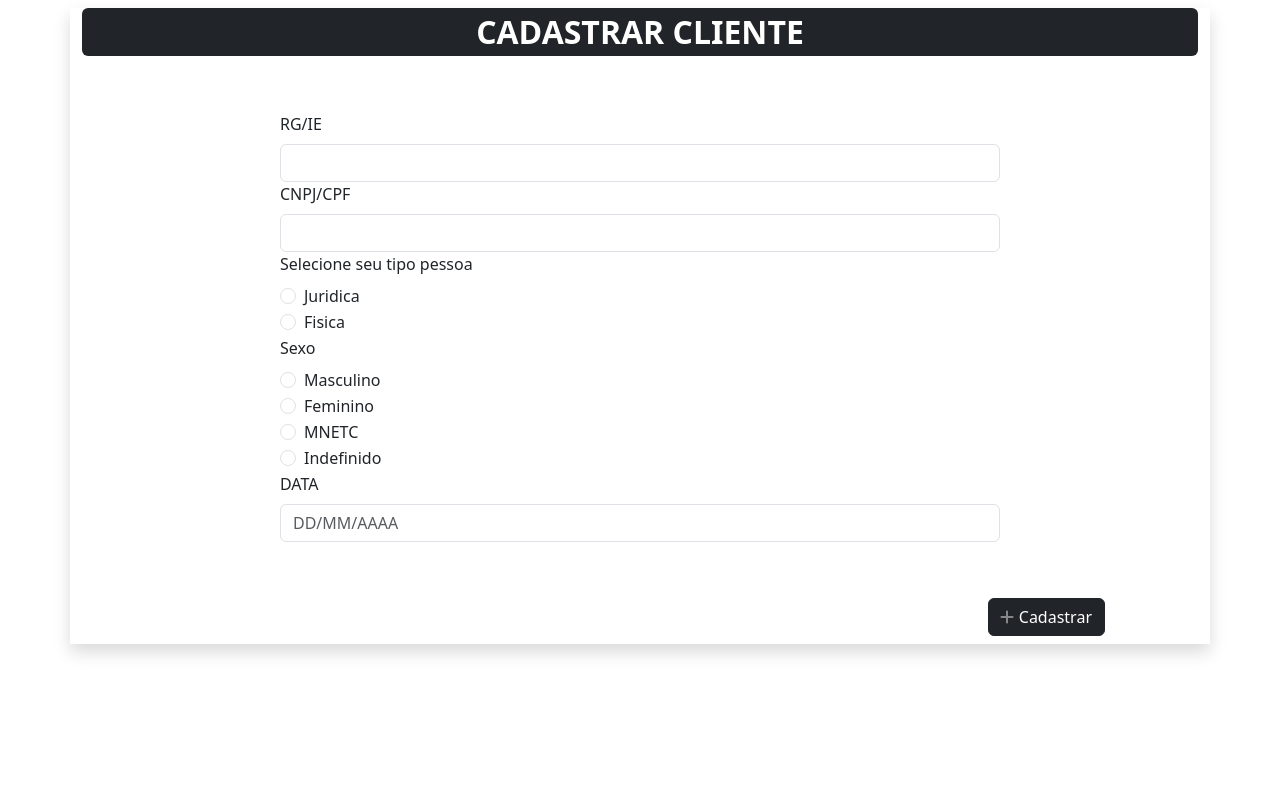
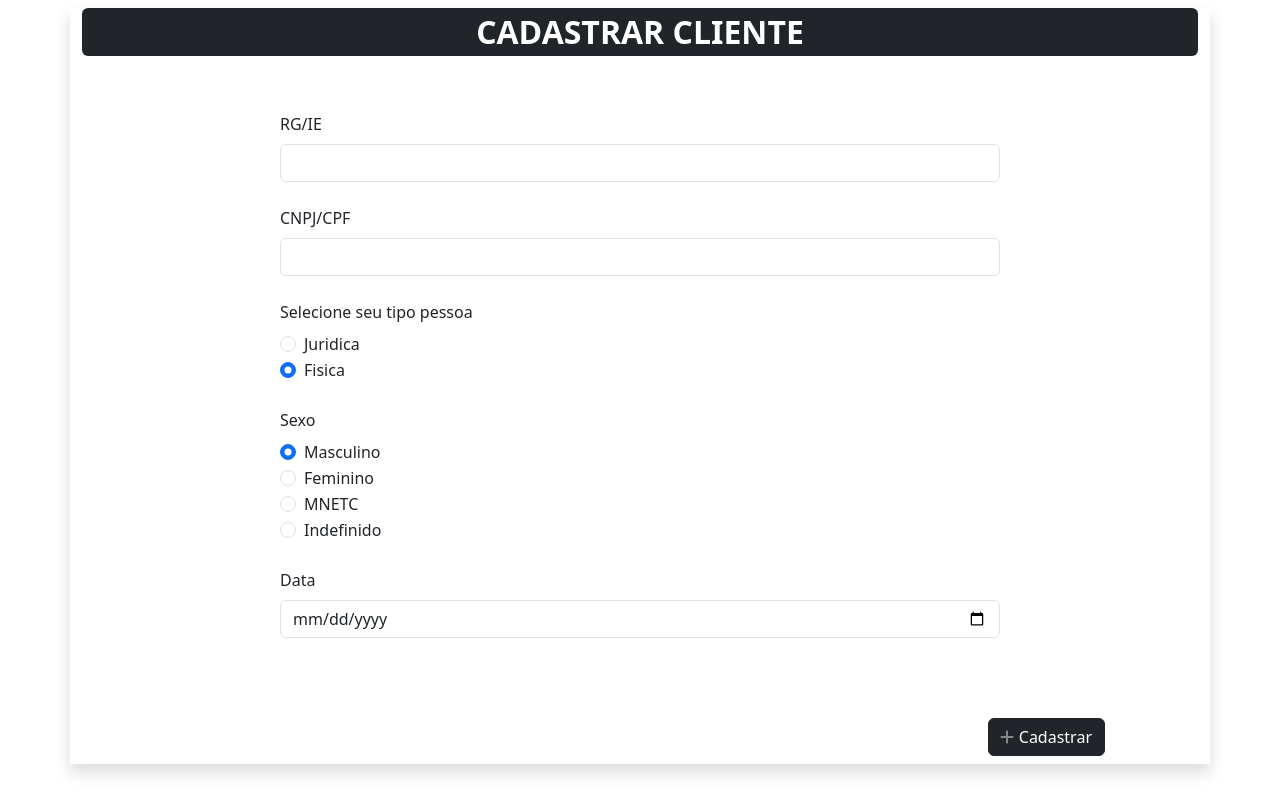
Before and after one commit to MatheusOscary/WEBPHP, a PHP site: page /cliente/cliente_inserir.php in a window 1280 px wide. Run offline with PHP 8.4, Linux system fonts and the light colour scheme; some libraries are stand-ins or nearby versions.

Commit message:
Adicionando value no input

```diff
--- a/view/cliente/cliente_inserir.php
+++ b/view/cliente/cliente_inserir.php
@@ -25,69 +25,73 @@
             </div>
             <!-- RG-->
             <div class="col-md-8 container dsp-flex flex-column justify-content-center">
-                <label for="User" class="form-label">RG/IE</label>
-                <input type="text" class="form-control" name="User" id="User">
+                <label for="RG_IE" class="form-label">RG/IE</label>
+                <input type="text" class="form-control" name="RG_IE" id="RG_IE">
             </div>
+			<br>
             <!-- CNPJ -->
             <div class="col-md-8 container dsp-flex flex-column justify-content-center">
-                <label for="Pass" class="form-label">CNPJ/CPF</label>
-                <input type="text" class="form-control" name="Pass" id="Pass">
+                <label for="CNPJ_CPF" class="form-label">CNPJ/CPF</label>
+                <input type="text" class="form-control" name="CNPJ_CPF" id="CNPJ_CPF">
             </div>
+			<br>
             <!-- TIPO PESSOA -->
             <div class="col-md-8 container dsp-flex flex-column justify-content-center">
-            <label for="Pass" class="form-label">Selecione seu tipo pessoa</label>
+            	<label class="form-label">Selecione seu tipo pessoa</label>
             		<div class="form-check">
-  <input class="form-check-input" type="radio" name="flexRadioDefault" id="flexRadioDefault1">
-  <label class="form-check-label" for="flexRadioDefault1">
+						<label class="form-check-label" for="Tipo_pessoa1">
 							Juridica
 						</label>
+  						<input class="form-check-input" type="radio" value="J" name="Tipo_pessoa" id="Tipo_pessoa1">
 					</div>
 					<div class="form-check">
-  <input class="form-check-input" type="radio" name="flexRadioDefault" id="flexRadioDefault2" >
-  <label class="form-check-label" for="flexRadioDefault2">
+						<input class="form-check-input" type="radio" checked="checked" value="F" name="Tipo_pessoa" id="Tipo_pessoa2" >
+						<label class="form-check-label" for="Tipo_pessoa2">
 							Fisica
 						</label>
 					</div>
+				</label>
 			</div>
+			<br>
 <!-- SEXOOOOOOOOOOOOOOOOOOOO -->
 			<div class="col-md-8 container dsp-flex flex-column justify-content-center">
-            <label for="Pass" class="form-label">Sexo </label>
+				<label class="form-label">Sexo</label>
 					<div class="form-check">
-  <input class="form-check-input" type="radio" name="flexRadioDefault" id="flexRadioDefault1">
-  <label class="form-check-label" for="flexRadioDefault1">
+						<input class="form-check-input" checked="checked" value="M" type="radio" name="Sexo" id="Sexo1">
+						<label class="form-check-label" for="Sexo1">
 							Masculino
 						</label>
 					</div>
 					<div class="form-check">
-  <input class="form-check-input" type="radio" name="flexRadioDefault" id="flexRadioDefault2" >
-  <label class="form-check-label" for="flexRadioDefault2">
+						<input class="form-check-input" type="radio" value="F" name="Sexo" id="Sexo2" >
+						<label class="form-check-label" for="Sexo2">
 							Feminino
 						</label>
 					</div>
 					<div class="form-check">
-  <input class="form-check-input" type="radio" name="flexRadioDefault" id="flexRadioDefault1">
-  <label class="form-check-label" for="flexRadioDefault1">
+						<input class="form-check-input" type="radio" value="MNTC" name="Sexo" id="Sexo3">
+						<label class="form-check-label" for="Sexo3">
 							MNETC
 						</label>
 					</div>
 					<div class="form-check">
-  <input class="form-check-input" type="radio" name="flexRadioDefault" id="flexRadioDefault1">
-  <label class="form-check-label" for="flexRadioDefault1">
+						<input class="form-check-input" type="radio" value="I" name="Sexo" id="Sexo3">
+						<label class="form-check-label" for="Sexo3">
 							Indefinido
 						</label>
 					</div>
 				</div>
+				<br>
 				<!-- DATA -->
 				<div class="col-md-8 container dsp-flex flex-column justify-content-center">
-                <label for="Pass" class="form-label">DATA</label>
-                <input type="text" class="form-control" name="Pass" id="Pass" placeholder="DD/MM/AAAA">
+					<label for="Data_nascimento" class="form-label">Data</label>
+					<input type="date" class="form-control" name="Data_nascimento" id="Data_nascimento" placeholder="DD/MM/AAAA">
 				</div>
+				<br>
 				<div class="botoes dsp-flex justify-content-end col-md-11">
 					<a id="cadastrar" class="btn btn-large btn-dark" align="right"><i class="fa-sharp fa-solid fa-plus fa-fade"></i> Cadastrar</a>
 				</div>
-
             </div>
-
         </form>
     </div>
 </body>
```
Also changed, not shown: view/cliente/cliente_inserir_script.php (added). Lines whose indentation alone changed are shown as unchanged.
